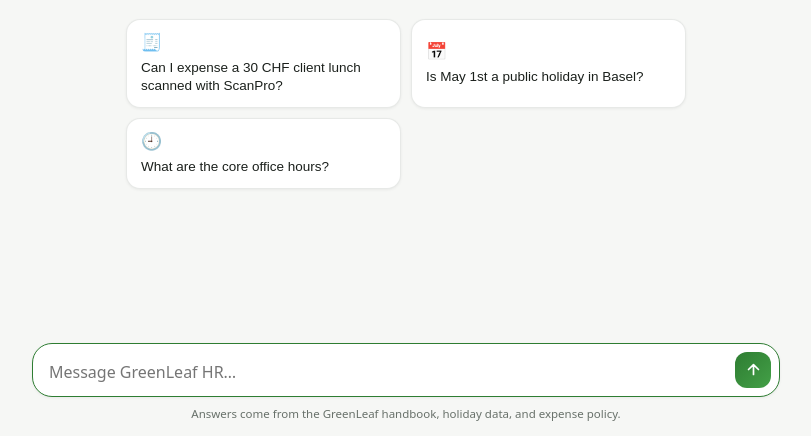
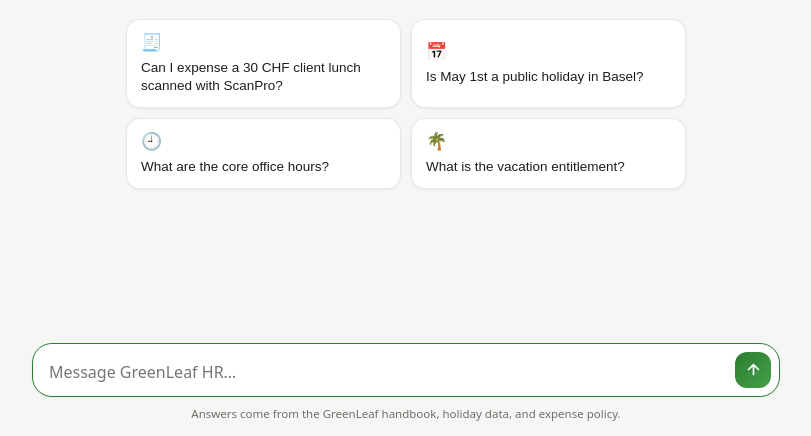
Before and after one commit to Timnitt/Greenleaf-AI-HR-agent, a website: page public/index.html in a window 1280 px wide. Shown: the part 364-800 px from the top of the page, without its empty margins (234-1045 px from the left). Drawn offline with Linux system fonts and the light colour scheme.

Commit message:
ready quesions to the user

```diff
--- a/public/index.html
+++ b/public/index.html
@@ -252,6 +252,7 @@
         <button class="chip"><span class="c-icon">🧾</span>Can I expense a 30 CHF client lunch scanned with ScanPro?</button>
         <button class="chip"><span class="c-icon">📅</span>Is May 1st a public holiday in Basel?</button>
         <button class="chip"><span class="c-icon">🕘</span>What are the core office hours?</button>
+        <button class="chip"><span class="c-icon">🌴</span>What is the vacation entitlement?</button>
       </div>
     </div>
   </div>
```
